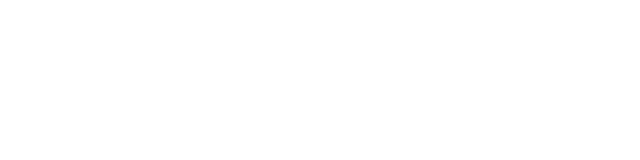
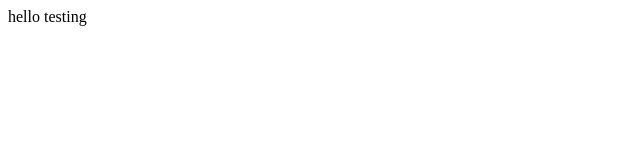
Before and after one commit to AndyKimHunnyLeo/twitter_clone, a React (Create React App) app: page / in a window 1280 px wide. Shown: the top 160 px of the page, without its empty margins (0-640 px from the left). Built offline with nearby package versions, Linux system fonts and the light colour scheme; the HTML template or start-up script is replaced by a standard one.

Commit message:
1.01 testing

```diff
--- a/src/App.js
+++ b/src/App.js
@@ -1,7 +1,7 @@
 import React from 'react';
 
 function App() {
-  return <div className='App'></div>;
+  return <div className='App'>hello testing</div>;
 }
 
 export default App;
```
